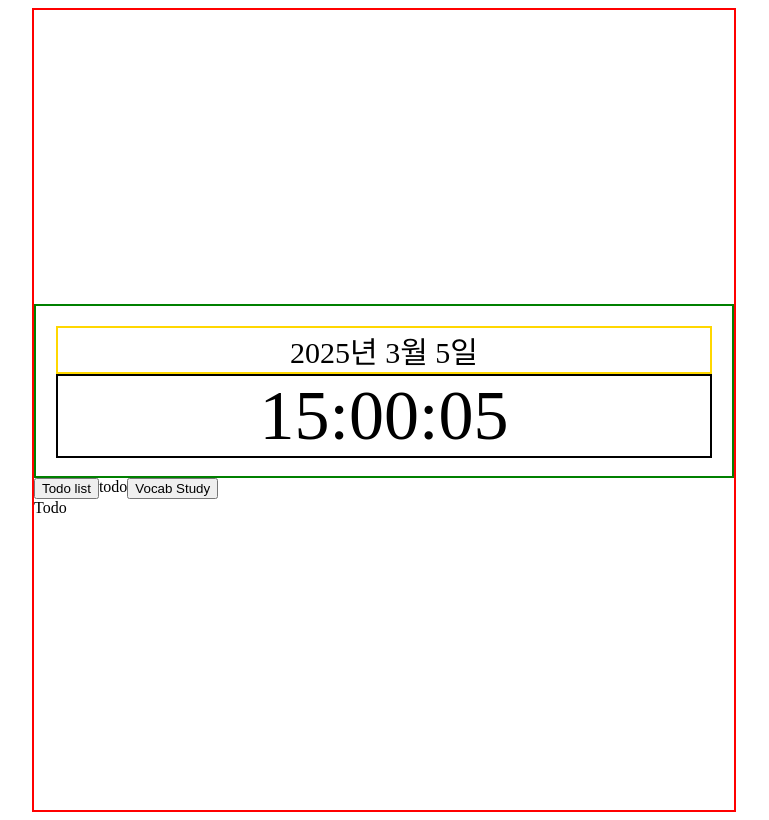
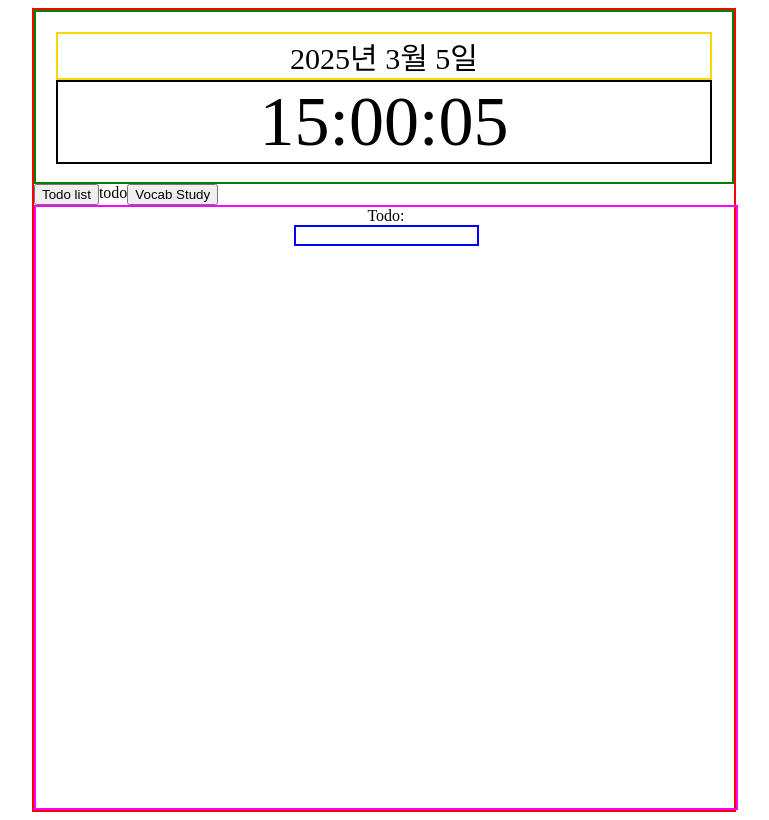
Before and after one commit to ejPark43/react-components, a React (Vite) app: page / in a window 1280 px wide. Shown: the whole page, without its empty margins (256-1025 px from the left). Built offline with nearby package versions, Linux system fonts and the light colour scheme.

Commit message:
feat: todo input 공간 생성, todo 탭과 vocab 탭에 기본 스타일 지정

```diff
--- a/src/components/Todo.jsx
+++ b/src/components/Todo.jsx
@@ -1,7 +1,25 @@
 import React from "react";
+import styled from "styled-components";
 
 function Todo() {
-  return <div>Todo</div>;
+  return (
+    <TodoContainer>
+      Todo: <InputTodo />
+    </TodoContainer>
+  );
 }
 
+const TodoContainer = styled.div`
+  display: flex;
+  flex-direction: column;
+  align-items: center;
+  width: 100%;
+  height: 100%;
+  border: 2px solid magenta;
+`;
+
+const InputTodo = styled.input`
+  border: 2px solid blue;
+  outline: none;
+`;
 export default Todo;
--- a/src/components/Vocab.jsx
+++ b/src/components/Vocab.jsx
@@ -1,7 +1,16 @@
 import React from "react";
+import styled from "styled-components";
 
 function Vocab() {
-  return <div>Vocab</div>;
+  return <VocabContainer>Vocab</VocabContainer>;
 }
 
 export default Vocab;
+const VocabContainer = styled.div`
+  display: flex;
+  flex-direction: column;
+  align-items: center;
+  width: 100%;
+  height: 100%;
+  border: 2px solid magenta;
+`;
```
